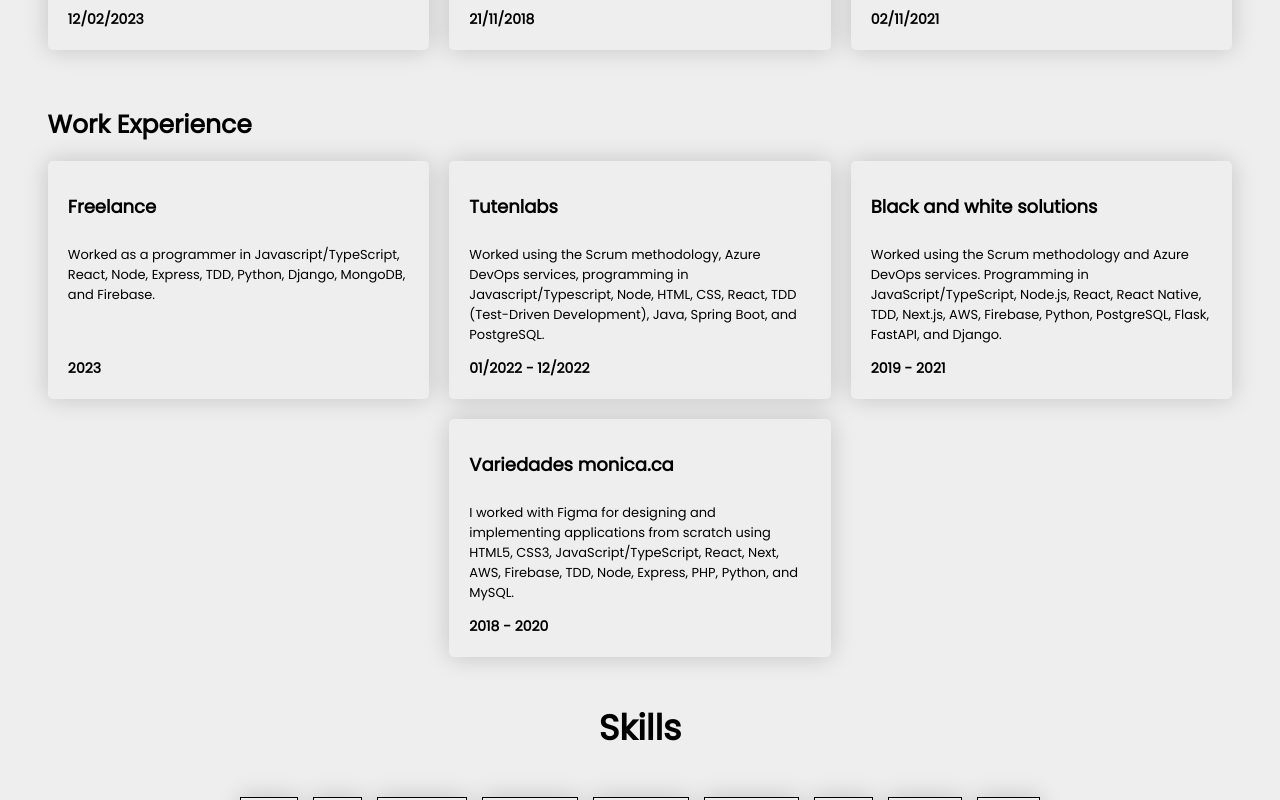
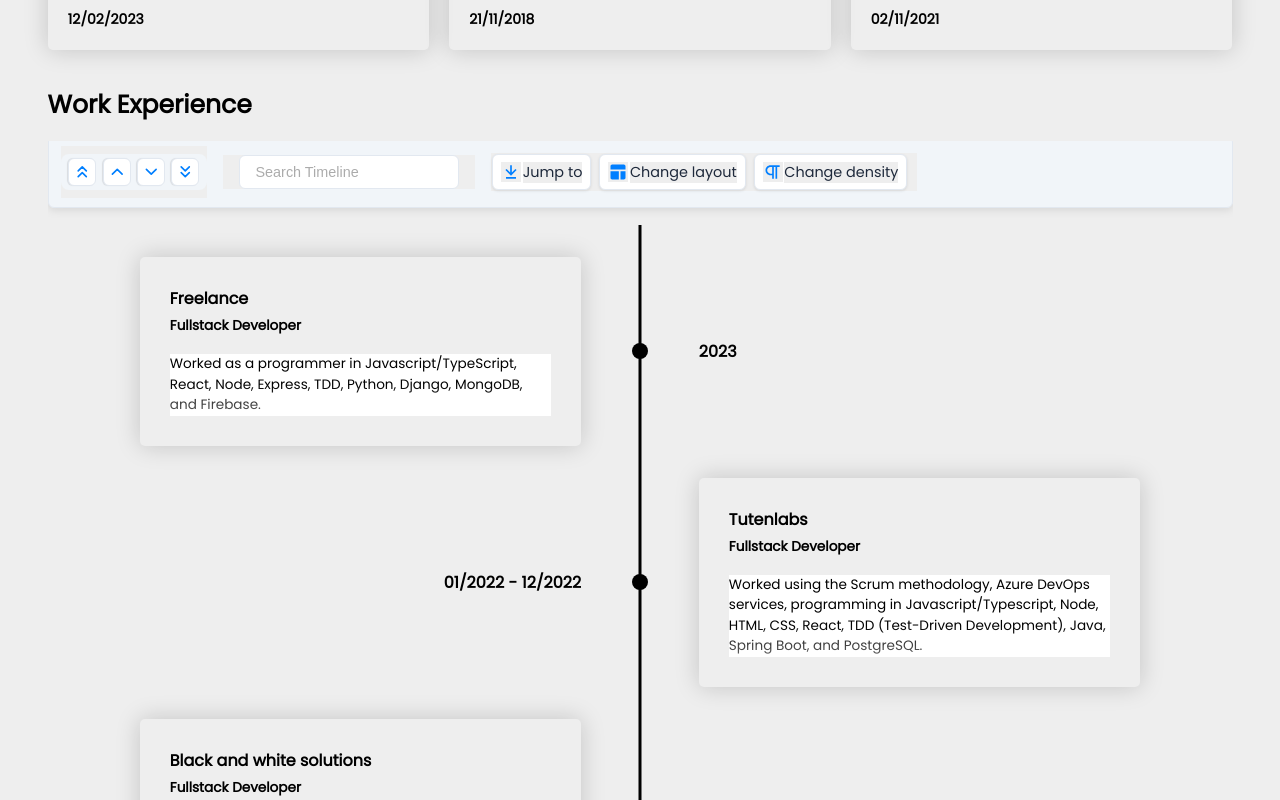
Before and after one commit to danieljml/dm-portfolio, a React (Vite) app: page / in a window 1280 px wide. Shown: the part 760-1560 px from the top of the page. Built offline with nearby package versions, Linux system fonts and the light colour scheme.

Commit message:
Adding chrono react lib for work experiencie

```diff
--- a/src/data/index.tsx
+++ b/src/data/index.tsx
@@ -186,31 +186,31 @@
 export const workList = [
   {
     id: 1,
-    date: '2023',
-    title: 'Freelance',
-    position: 'Fullstack Developer',
-    description: 'profile_summary.sections.work_background.1.description',
+    title: '2023',
+    cardTitle: 'Freelance',
+    cardSubtitle: 'Fullstack Developer',
+    cardDetailedText: 'profile_summary.sections.work_background.1.description',
   },
   {
     id: 2,
-    date: '01/2022 - 12/2022',
-    title: 'Tutenlabs',
-    position: 'Fullstack Developer',
-    description: 'profile_summary.sections.work_background.2.description',
+    title: '01/2022 - 12/2022',
+    cardTitle: 'Tutenlabs',
+    cardSubtitle: 'Fullstack Developer',
+    cardDetailedText: 'profile_summary.sections.work_background.2.description',
   },
   {
     id: 3,
-    date: '2019 - 2021',
-    title: 'Black and white solutions',
-    position: 'Fullstack Developer',
-    description: 'profile_summary.sections.work_background.3.description',
+    title: '2019 - 2021',
+    cardTitle: 'Black and white solutions',
+    cardSubtitle: 'Fullstack Developer',
+    cardDetailedText: 'profile_summary.sections.work_background.3.description',
   },
   {
     id: 4,
-    date: '2018 - 2020',
-    title: 'Variedades monica.ca',
-    position: 'UX Designer - Fullstack Developer',
-    description: 'profile_summary.sections.work_background.4.description',
+    title: '2018 - 2020',
+    cardTitle: 'Variedades monica.ca',
+    cardSubtitle: 'UX Designer - Fullstack Developer',
+    cardDetailedText: 'profile_summary.sections.work_background.4.description',
   },
 ];
 
--- a/src/sections/work_experiencie/WorkExperiencie.tsx
+++ b/src/sections/work_experiencie/WorkExperiencie.tsx
@@ -1,12 +1,14 @@
-import Qualification from '../qualification/Qualification';
-import { Container } from '../../components';
+import { Container, Title } from '../../components';
+import { useTranslation } from 'react-i18next';
+import { Chrono } from 'react-chrono';
+import styled from 'styled-components';
 
 type WorkExperiencieProps = {
   workExperiencieList: {
     id: number;
     title: string;
-    date: string;
-    description: string;
+    cardSubtitle: string;
+    cardDetailedText: string;
     icon?: string;
     link?: string;
     position?: string;
@@ -16,14 +18,95 @@
 const WorkExperiencieSection = ({
   workExperiencieList,
 }: WorkExperiencieProps) => {
+  const { t } = useTranslation();
+
+  const workExperiences = workExperiencieList.map(items => {
+    return {
+      ...items,
+      cardDetailedText: t(items.cardDetailedText),
+    };
+  });
+
   return (
     <Container>
-      <Qualification
-        title="profile_summary.sections.work_background.heading"
-        qualification={workExperiencieList}
-      />
+      <WorkExperienceContainer>
+        <Title
+          content={t('profile_summary.sections.work_background.heading')}
+        />
+        <Chrono
+          items={workExperiences}
+          mode="VERTICAL_ALTERNATING"
+          hideControls
+          allowDynamicUpdate
+          disableAutoScrollOnClick
+          disableClickOnCircle
+          activeItemIndex
+          theme={{
+            primary: 'black',
+          }}
+          classNames={{
+            card: 'card',
+            cardTitle: 'card-title',
+            cardSubTitle: 'card-subtitle',
+            cardText: 'card-text',
+            title: 'title',
+          }}
+        />
+      </WorkExperienceContainer>
     </Container>
   );
 };
 
 export default WorkExperiencieSection;
+
+const WorkExperienceContainer = styled.div`
+  width: 1185px;
+
+  header {
+    padding: 0;
+  }
+
+  span {
+    background-color: ${({ theme }) => theme?.colors?.backgroundBody};
+  }
+
+  h1 {
+    text-align: start;
+    font-size: 25px;
+  }
+
+  .timeline-main-wrapper {
+    padding: 0;
+  }
+
+  .card {
+    border: none;
+    padding: 30px;
+    height: auto;
+    min-height: unset;
+    row-gap: 10px;
+    box-shadow: 0px 0px 25px rgb(0 0 0 / 18%);
+    background-color: ${({ theme }) => theme?.colors?.backgroundBody};
+    border-radius: 5px;
+  }
+
+  .title,
+  .card-text p,
+  .card-text,
+  .card-subtitle,
+  .card-title {
+    margin: 0;
+    padding: 0;
+    color: ${({ theme }) => theme?.colors?.primary};
+  }
+
+  .card-subtitle {
+    margin-top: 5px;
+  }
+
+  @media (max-width: 1185px) {
+    h1 {
+      text-align: center;
+    }
+  }
+`;
```
